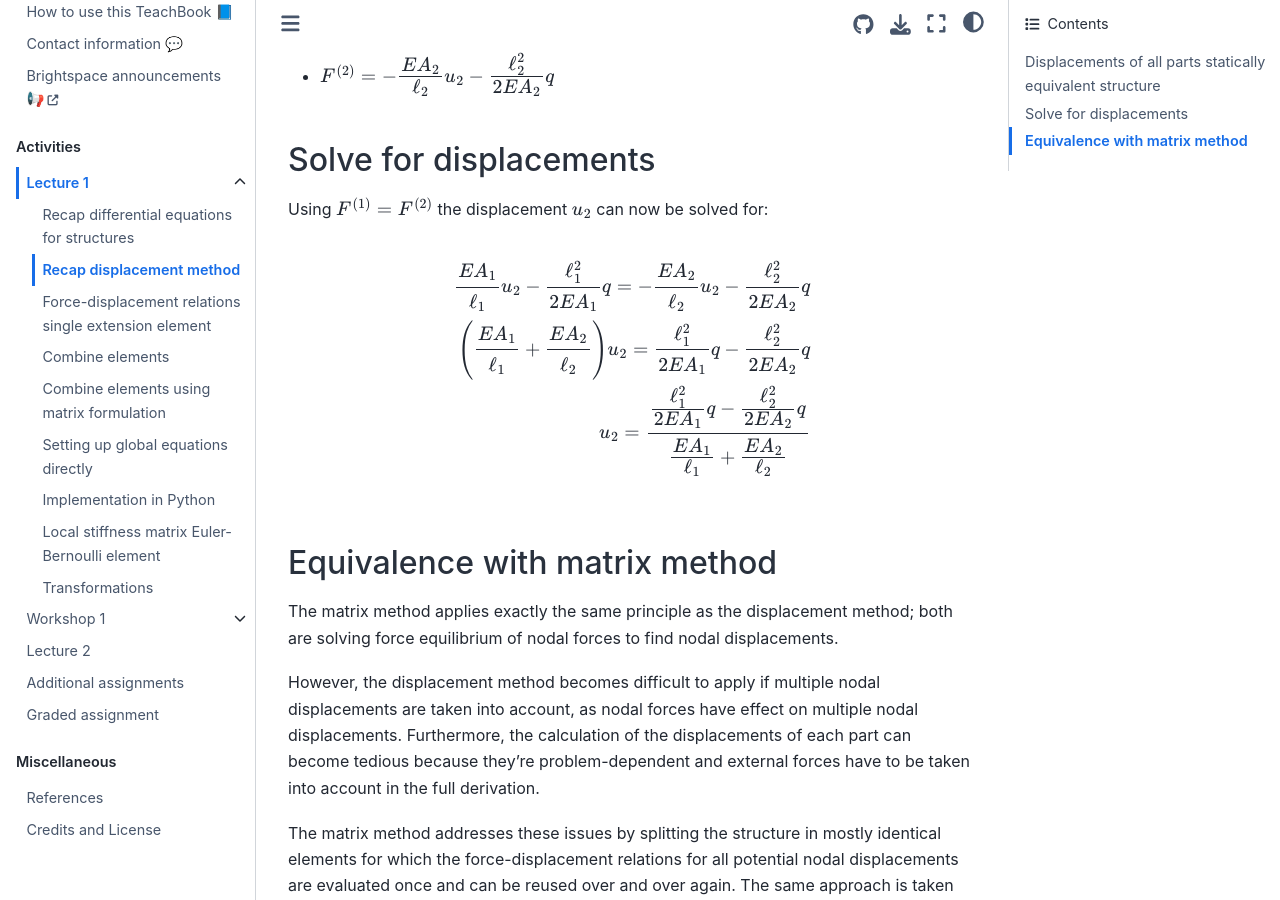
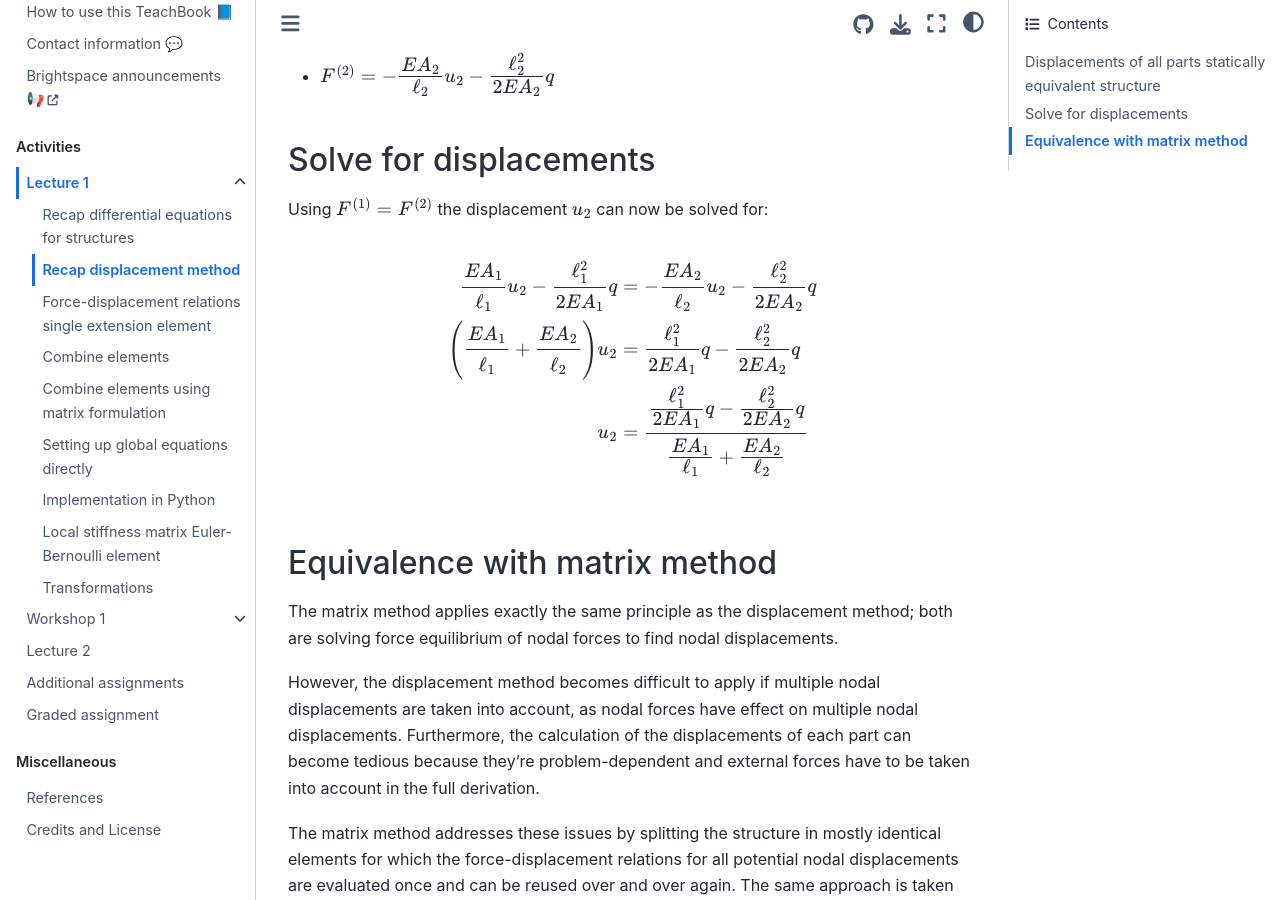
Before and after one commit to sophietenhoor/book, a Jupyter Book: the page built from book/lecture1/displacement.md, in a window 1280 px wide and 900 px high, scrolled down 1583 px. Built offline with Jupyter Book 1.0.4 settings and Sphinx 7.4.7 and the Sphinx Book theme 1.1.4, drawn with Linux system fonts in a browser that asks for light colours; pages that are not in the unit, such as notebooks, are missing from menus; comment, search, counter and statistics services are not loaded.

Commit message:
align properly

```diff
--- a/book/lecture1/displacement.md
+++ b/book/lecture1/displacement.md
@@ -48,9 +48,13 @@ These relations can be rewritten as $F_1$ and $F_2$ in terms of $u_2$ so that th
 
 Using $F^{(1)} = F^{(2)}$ the displacement $u_2$ can now be solved for:
 
-$$ \cfrac{EA_1}{\ell_1} u_2 - \cfrac{\ell_1^2}{2EA_1}q = -\cfrac{EA_2}{\ell_2} u_2 - \cfrac{\ell_2^2}{2EA_2}q \\
-\left(\cfrac{EA_1}{\ell_1} + \cfrac{EA_2}{\ell_2}\right) u_2 = \cfrac{\ell_1^2}{2EA_1}q - \cfrac{\ell_2^2}{2EA_2}q \\
-u_2 = \cfrac{\cfrac{\ell_1^2}{2EA_1}q - \cfrac{\ell_2^2}{2EA_2}q }{\cfrac{EA_1}{\ell_1} + \cfrac{EA_2}{\ell_2}}$$
+$$
+\begin{align}
+\cfrac{EA_1}{\ell_1} u_2 - \cfrac{\ell_1^2}{2EA_1}q& = -\cfrac{EA_2}{\ell_2} u_2 - \cfrac{\ell_2^2}{2EA_2}q \\
+\left(\cfrac{EA_1}{\ell_1} + \cfrac{EA_2}{\ell_2}\right) u_2& = \cfrac{\ell_1^2}{2EA_1}q - \cfrac{\ell_2^2}{2EA_2}q \\
+u_2& = \cfrac{\cfrac{\ell_1^2}{2EA_1}q - \cfrac{\ell_2^2}{2EA_2}q }{\cfrac{EA_1}{\ell_1} + \cfrac{EA_2}{\ell_2}}
+\end{align}
+$$
 
 ## Equivalence with matrix method
 
```
Also changed, not shown: book/lecture1/transformations.md (+4 -4 lines).
